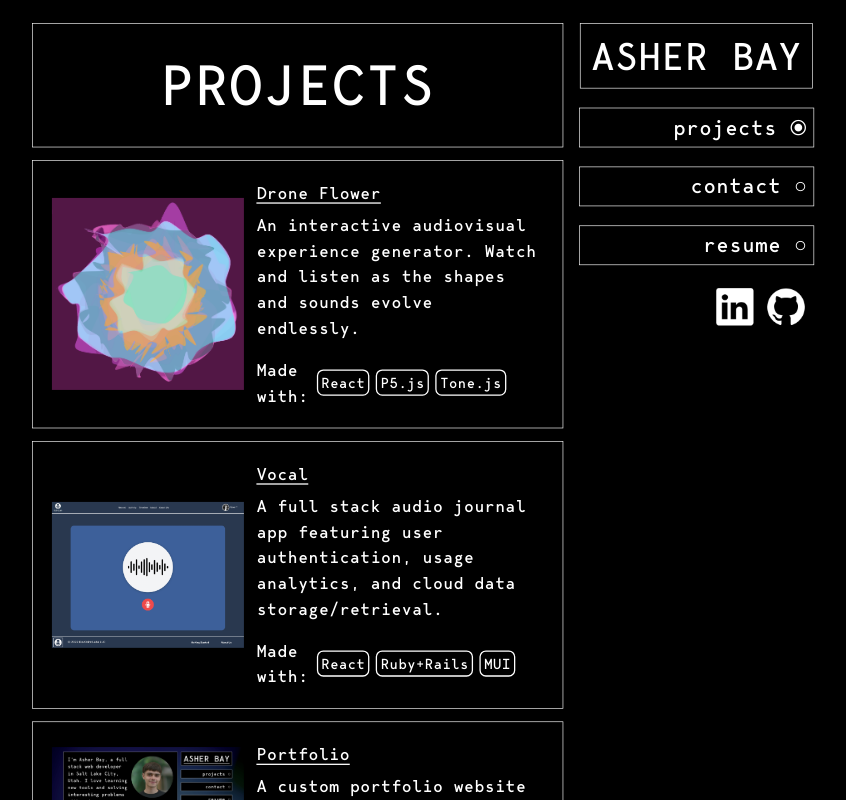
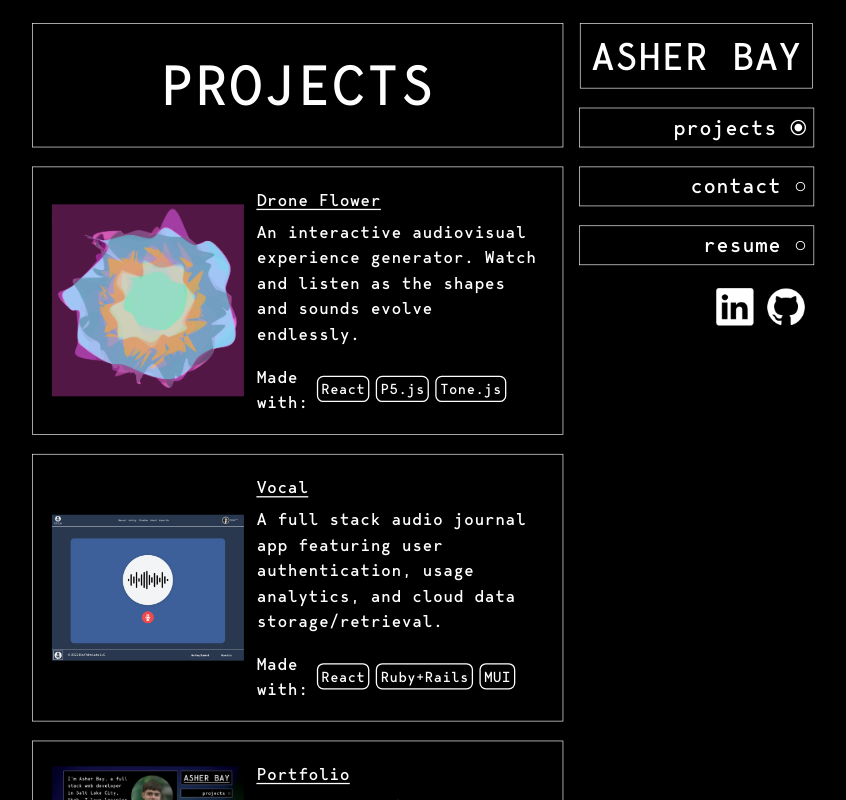
Before and after one commit to asherbay/portfolio_2022, a React (Create React App) app: page /projects in a window 1280 px wide. Shown: the top 800 px of the page, without its empty margins (222-1068 px from the left). Built offline with nearby package versions, Linux system fonts and the light colour scheme.

Commit message:
alignment fix

```diff
--- a/src/pages/Projects.js
+++ b/src/pages/Projects.js
@@ -9,7 +9,7 @@ import {styles} from '../Styles'
 const Projects = () => {
 
     return (
-        <section style={{display: 'flex', flexDirection: 'column', gap: "20px",  position: "relative", }}>
+        <section style={{display: 'flex', flexDirection: 'column', gap: styles.contentGap +"px",  position: "relative", }}>
             <Header y={5} >PROJECTS</Header>
             <Project y={-15}  pic={droneFlowerPic} name="Drone Flower" techTags={['React', 'P5.js', 'Tone.js']} url="https://droneflower.app/">
                 An interactive audiovisual experience generator. Watch and listen as the shapes and sounds evolve endlessly.
```
